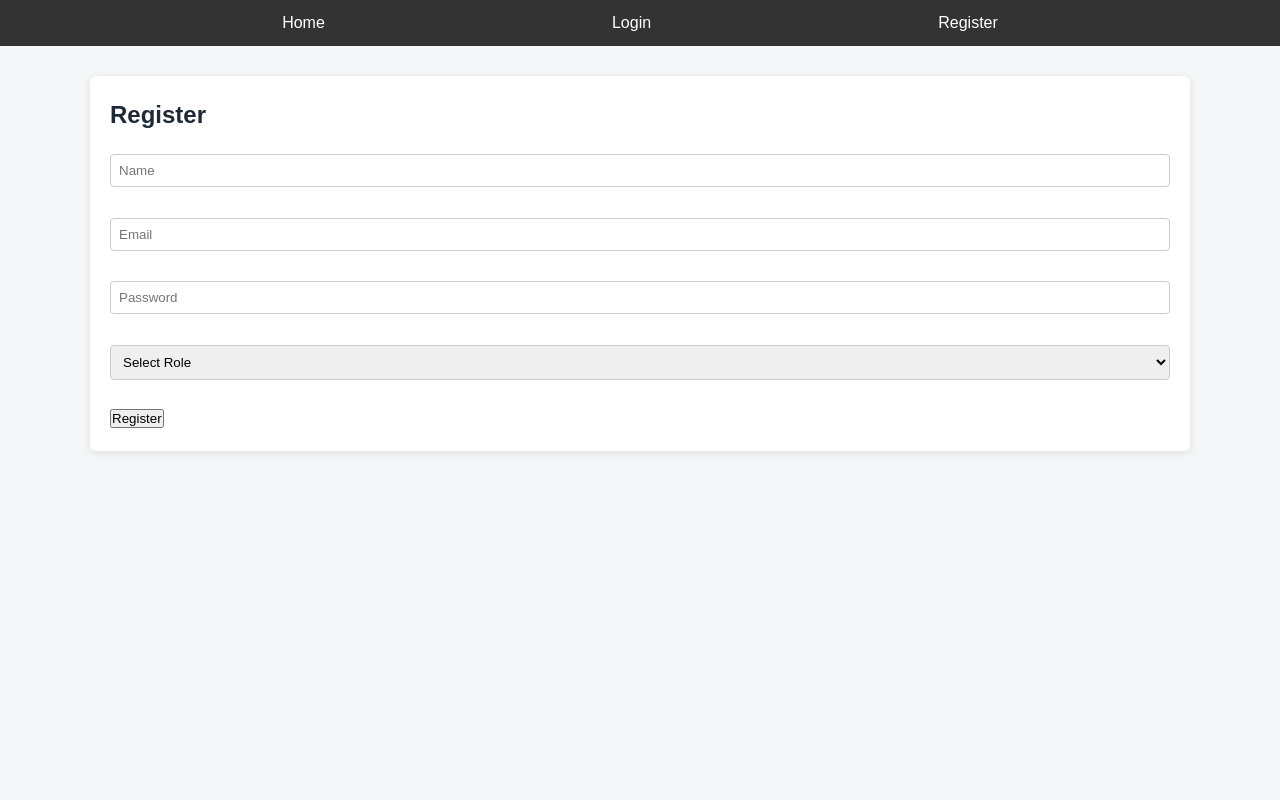
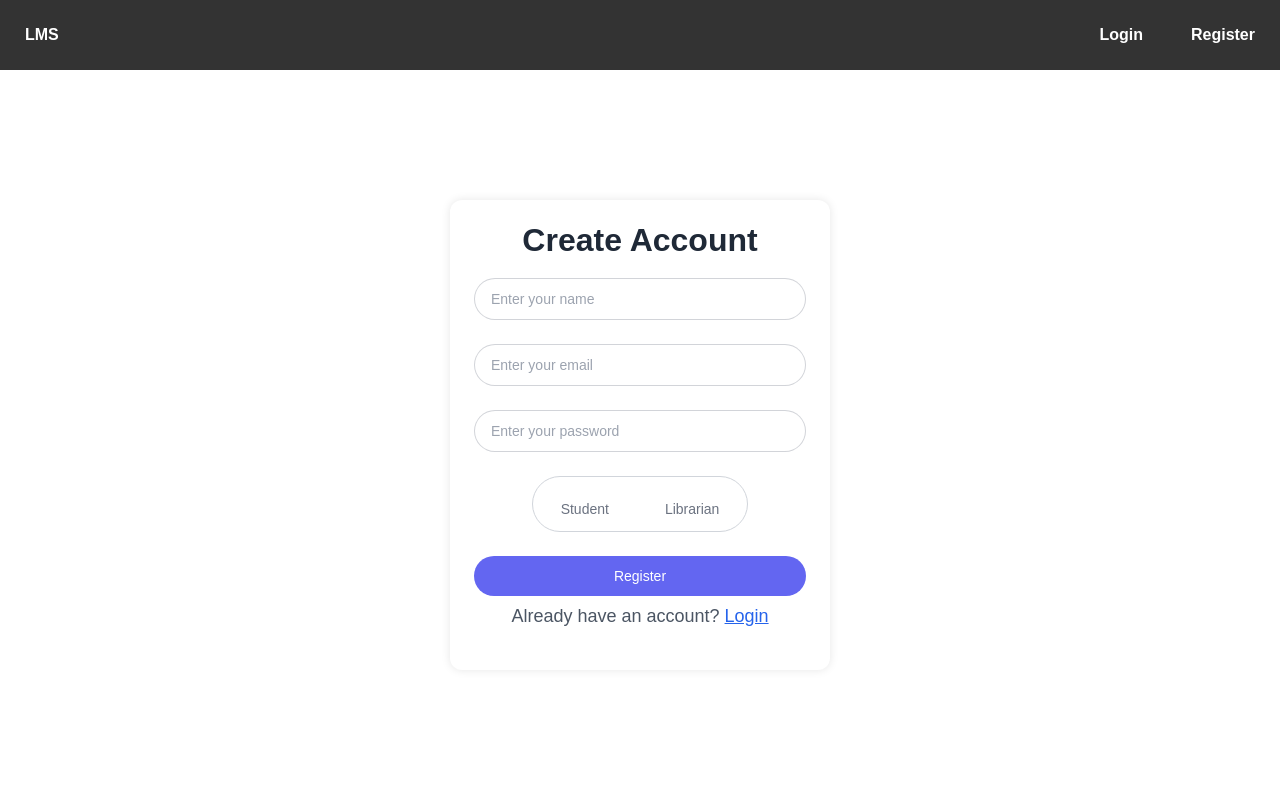
Before and after one commit to Ssanjayadav/digital-library-system, a Flask app: page /register in a window 1280 px wide. Run offline with Flask 3, Linux system fonts and the light colour scheme; parts of the project's set-up code (start-up, migrations or seed data) failed here and were passed over; some libraries are stand-ins or nearby versions.

Commit message:
Improved ui of landing page, login and register page, and of the nav bar

```diff
--- a/static/style.css
+++ b/static/style.css
@@ -10,9 +10,12 @@
 body {
     background-color: #f4f6f8;
     color: #333;
-    line-height: 1.6;
+    /* line-height: 1.6; */
 }
-
+html, body {
+    height: 100%;
+    margin: 0;
+}
 /* Navbar */
 .navbar {
     background-color: #1f2937;
@@ -36,13 +39,10 @@ body {
 
 /* Container */
 .container {
-    width: 90%;
-    max-width: 1100px;
-    margin: 30px auto;
+    width: 100%;
+    max-width: 100%;
     background: #fff;
-    padding: 25px;
-    border-radius: 6px;
-    box-shadow: 0 2px 8px rgba(0, 0, 0, 0.1);
+    padding: 0;
 }
 
 /* Headings */
@@ -155,3 +155,128 @@ form input:focus, form select:focus {
     margin-bottom: 15px;
     font-weight: 500;
 }
+
+
+
+/* ADDING NEW */
+/* ===== INDEX LANDING CENTER ===== */
+
+
+.landing p {
+    max-width: 600px;
+    margin: 10px auto 20px;
+}
+
+.landing a {
+    display: inline-block;
+    margin: 10px 8px;
+    padding: 10px 18px;
+    background: #2563eb;
+    color: #fff;
+    border-radius: 5px;
+    text-decoration: none;
+}
+
+.landing a:hover {
+    background: #1d4ed8;
+}
+body {
+    overflow-x: hidden;
+}
+.landing {
+    height: 100%;
+    display: flex;
+    align-items: center;
+    justify-content: center;
+    text-align: center;
+}
+.navbar {
+    background-color: #1f2937;
+    padding: 14px 40px;
+    display: flex;
+    align-items: center;
+    justify-content: space-between;
+    box-shadow: 0 2px 6px rgba(0,0,0,0.08);
+}
+.navbar .nav-left {
+    display: flex;
+    align-items: center;
+    gap: 18px;
+}
+
+.navbar .nav-right {
+    display: flex;
+    align-items: center;
+    gap: 18px;
+}
+html, body {
+    height: 100%;
+}
+.navbar {
+    background-color: #1f2937;
+    padding: 18px 40px;
+    display: flex;
+    align-items: center;
+    justify-content: space-between;
+}
+.landing h2 {
+    font-size: 32px;
+    margin-bottom: 10px;
+}
+
+.landing p {
+    font-size: 18px;
+}
+.navbar {
+    background-color: #1f2937;
+    height: 70px;
+    padding: 0 40px;
+    display: flex;
+    align-items: center;
+    justify-content: space-between;
+}
+.container {
+    width: 100%;
+    max-width: 100%;
+    background: #fff;
+    padding: 0;
+}
+.landing {
+    height: 100%;
+    display: flex;
+    align-items: center;
+    justify-content: center;
+    text-align: center;
+}
+/* ===== FULL PAGE FLEX LAYOUT ===== */
+.layout {
+    min-height: 100%;
+    display: flex;
+    flex-direction: column;
+}
+
+/* navbar keeps natural height */
+.navbar {
+    flex-shrink: 0;
+}
+
+/* container fills remaining space */
+.container {
+    flex: 1;
+    display: flex;
+    padding: 0;
+}
+
+/* center only landing page content */
+.landing {
+    margin: auto;
+    text-align: center;
+}
+.navbar a {
+    font-size: 16px;
+    font-weight: bolder;
+}
+.not-btn {
+    background: none;
+    color: #2563eb;
+}
--- a/templates/base.html
+++ b/templates/base.html
@@ -2,8 +2,9 @@
 <html>
 <head>
     <title>{% block title %}Library System{% endblock %}</title>
+
     <link rel="stylesheet" href="{{ url_for('static', filename='style.css') }}">
-
+ <script src="https://cdn.tailwindcss.com"></script>
     <style>
         body {
             font-family: Arial, sans-serif;
@@ -31,9 +32,16 @@
         }
     </style>
 </head>
-<body>
+<body class="layout">
 
     <div class="navbar">
+
+    <div class="nav-left">
+        <a href="/">LMS</a>
+    </div>
+
+    <div class="nav-right">
+
         {% if session.get("user_id") %}
             <a href="/books">Books</a>
 
@@ -49,11 +57,13 @@
 
             <a href="/logout">Logout</a>
         {% else %}
-            <a href="/">Home</a>
             <a href="/login">Login</a>
             <a href="/register">Register</a>
         {% endif %}
+
     </div>
+
+</div>
 
     <div class="container">
         {% block content %}{% endblock %}
--- a/templates/register.html
+++ b/templates/register.html
@@ -1,27 +1,71 @@
-
 {% extends "base.html" %}
-
 {% block title %}Register{% endblock %}
 
 {% block content %}
 
-<h2>Register</h2>
+<div class="landing">
 
-{% if error %}
-<p class="error-msg">{{ error }}</p>
-{% endif %}
+    <form method="POST"
+        class="bg-white text-gray-500 max-w-[380px] w-full p-6 text-left text-sm rounded-xl shadow-[0px_0px_10px_0px] shadow-black/10">
 
-<form method="POST">
-    <input type="text" name="name" placeholder="Name" required><br><br>
-    <input type="email" name="email" placeholder="Email" required><br><br>
-    <input type="password" name="password" placeholder="Password" required><br><br>
+        <h2 class="text-2xl font-semibold mb-6 text-center text-gray-800">
+            Create Account
+        </h2>
 
-    <select name="role" required>
-        <option value="">Select Role</option>
-        <option value="student">Student</option>
-        <option value="librarian">Librarian</option>
-    </select><br><br>
+        {% if error %}
+        <p class="error-msg">{{ error }}</p>
+        {% endif %}
 
-    <button type="submit">Register</button>
-</form>
+        <input name="name" type="text" placeholder="Enter your name" required
+            class="w-full border my-3 border-gray-500/30 outline-none rounded-full py-2.5 px-4">
+
+        <input name="email" type="email" placeholder="Enter your email" required
+            class="w-full border my-3 border-gray-500/30 outline-none rounded-full py-2.5 px-4">
+
+        <input name="password" type="password" placeholder="Enter your password" required
+            class="w-full border my-3 border-gray-500/30 outline-none rounded-full py-2.5 px-4">
+
+        <div class="flex justify-center my-3">
+
+            <div class="flex space-x-2 bg-white p-1 border border-gray-300 rounded-full text-sm">
+
+                <div class="flex items-center">
+                    <input type="radio" name="role" value="student" id="student" class="hidden peer" required>
+
+                    <label for="student" class="cursor-pointer rounded-full py-2 px-6 text-gray-500 transition-colors duration-200
+                          peer-checked:bg-indigo-600 peer-checked:text-white">
+                        Student
+                    </label>
+                </div>
+
+                <div class="flex items-center">
+                    <input type="radio" name="role" value="librarian" id="librarian" class="hidden peer" required>
+
+                    <label for="librarian" class="cursor-pointer rounded-full py-2 px-6 text-gray-500 transition-colors duration-200
+                          peer-checked:bg-indigo-600 peer-checked:text-white">
+                        Librarian
+                    </label>
+                </div>
+
+            </div>
+
+        </div>
+
+        <button type="submit"
+            class="w-full mt-3 bg-indigo-500 hover:bg-indigo-600/90 active:scale-95 transition py-2.5 rounded-full text-white">
+            Register
+        </button>
+
+        <p class="text-center mt-4 text-gray-600">
+            Already have an account?
+            <a href="/login"
+                style="background:none;padding:0;margin:0;display:inline;color:#2563eb;text-decoration:underline;">
+                Login
+            </a>
+        </p>
+
+    </form>
+
+</div>
+
 {% endblock %}
```
Also changed, not shown: templates/index.html (+17 -5 lines), templates/login.html (+41 -6 lines), static/icons/logo.png (added), 1 other file.
